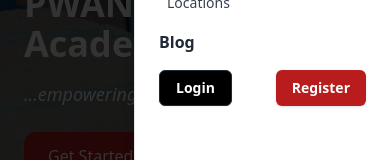
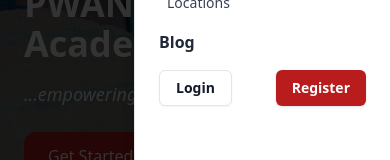
Before and after one commit to tushydan007/pwan_business_academy, a Next.js app: page / in a window 390 px wide. Both pictures are taken after a click on the button 362 px from the left and 32 px from the top of the page. Shown: the part 368-528 px from the top of the page. Built offline with nearby package versions, Linux system fonts and the light colour scheme.

Commit message:
Remodified the login button on a mobile view

```diff
--- a/components/shared/Navbar.tsx
+++ b/components/shared/Navbar.tsx
@@ -200,16 +200,10 @@ const Navbar = () => {
                     </div>
                   ))}
                   <div className="flex justify-between">
-                    <Button
-                      asChild
-                      className="hover:bg-blue-500 bg-black hover:text-white hover:border-none text-white border border-gray-800"
-                      variant="outline"
-                    >
+                    <Button asChild variant={"outline"}>
                       <Link
                         href="/login"
-                        className={`transition duration-300 font-semibold ${
-                          scrolled ? "text-gray-800" : "text-white"
-                        }`}
+                        className="transition duration-300 font-semibold text-gray-900 border border-gray-900"
                       >
                         Login
                       </Link>
```
